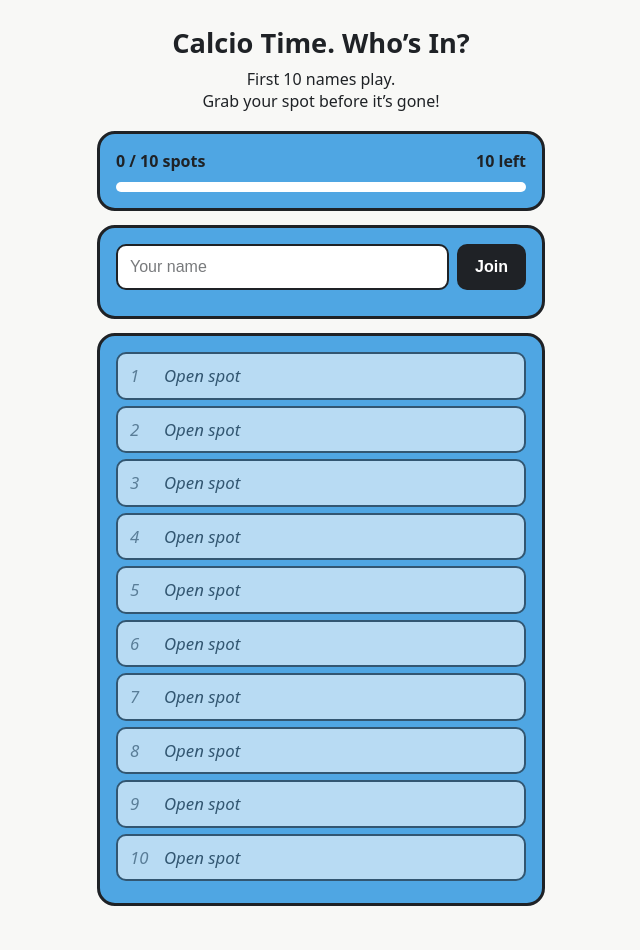
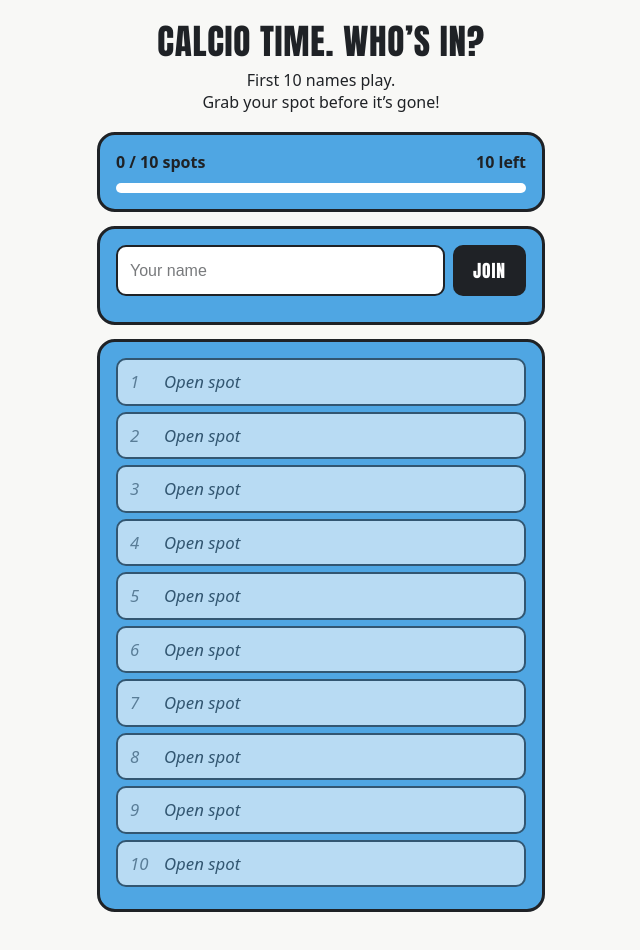
Before and after one commit to pingcasualcalcio/matchday, a plain HTML site: page index.html in a window 1280 px wide. Shown: the whole page, without its empty margins (319-959 px from the left). Drawn offline with Linux system fonts and the light colour scheme; no server answers.

Commit message:
Add files via upload

```diff
--- a/index.html
+++ b/index.html
@@ -5,12 +5,15 @@
 <meta name="viewport" content="width=device-width, initial-scale=1">
 <meta name="color-scheme" content="only light">
 <title>Calcio Time. Who’s In?</title>
+<link rel="preconnect" href="https://fonts.googleapis.com">
+<link rel="preconnect" href="https://fonts.gstatic.com" crossorigin>
+<link href="https://fonts.googleapis.com/css2?family=Anton&display=swap" rel="stylesheet">
 <style>
 :root{--bg:#f8f8f6;--ink:#1f2226;--blue:#4fa6e3;--deep:#ffffff;--org:#1f2226;--btn:#1f2226;--btnink:#ffffff;--errc:#7a1a05}
 *{box-sizing:border-box}
 body{margin:0;background:var(--bg);color:var(--ink);font-family:system-ui,-apple-system,"Segoe UI",Roboto,sans-serif;line-height:1.4}
 main{max-width:480px;margin:0 auto;padding:24px 16px 40px}
-h1{font-size:1.7rem;margin:0 0 6px;text-align:center;color:var(--ink);font-weight:800}
+h1{font-family:'Anton',Impact,'Arial Narrow Bold',sans-serif;font-size:2.2rem;line-height:1.05;margin:0 0 8px;text-align:center;color:var(--ink);font-weight:400;text-transform:uppercase;letter-spacing:.02em}
 .sub{color:var(--ink);margin:0 0 18px;text-align:center;font-weight:500}
 .card{background:var(--blue);color:var(--org);border:3px solid var(--ink);border-radius:18px;padding:16px;margin-bottom:14px}
 .count{display:flex;justify-content:space-between;font-weight:700;margin-bottom:10px}
@@ -19,7 +22,7 @@ h1{font-size:1.7rem;margin:0 0 6px;text-align:center;color:var(--ink);font-weigh
 .row{display:flex;gap:8px}
 input{flex:1;min-width:0;padding:12px;border:2px solid var(--org);border-radius:10px;background:var(--deep);color:var(--org);font-size:1rem;font-weight:600}
 input::placeholder{color:var(--org);opacity:.6;font-weight:500}
-button{padding:12px 18px;border:0;border-radius:10px;background:var(--btn);color:var(--btnink);font-weight:800;font-size:1rem;cursor:pointer}
+button{padding:12px 20px;border:0;border-radius:10px;background:var(--btn);color:var(--btnink);font-family:'Anton',Impact,'Arial Narrow Bold',sans-serif;font-weight:400;font-size:1.1rem;letter-spacing:.05em;text-transform:uppercase;cursor:pointer}
 button:disabled{opacity:.5;cursor:not-allowed}
 .msg{margin:10px 0 0;font-size:.9rem;color:var(--org);font-weight:600}
 .msg.err{color:var(--errc)}
```
